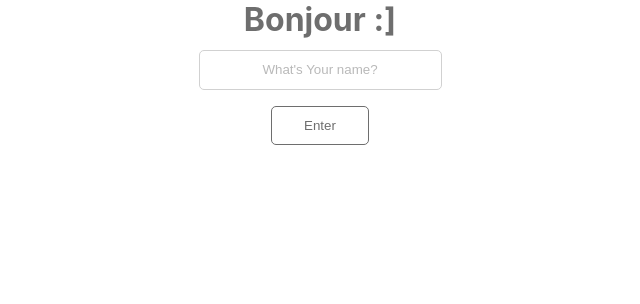
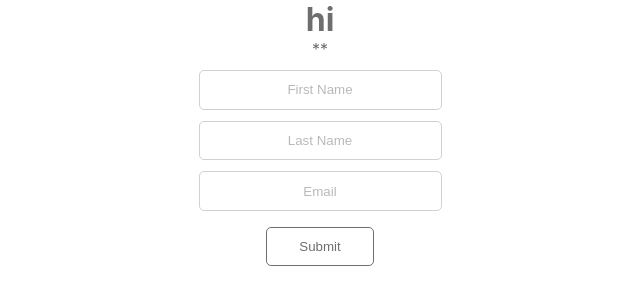
Before and after one commit to mudittt/webdev-bootcamp, a React (Create React App) app in the folder REACT-demo/navbar/: page / in a window 1280 px wide. Shown: the top 304 px of the page, without its empty margins (320-960 px from the left). Built offline with nearby package versions, Linux system fonts and the light colour scheme.

Commit message:
Dealing with complex States in React

```diff
--- /dev/null
+++ b/REACT-demo/navbar/src/ComplexState.js
@@ -0,0 +1,123 @@
+import "./App.css";
+import React from "react";
+
+function ComplexState() {
+  //   let [firstEnteredName, setFirstEnteredName] = React.useState("");
+  //   let [lastEnteredName, setLastEnteredName] = React.useState("");
+  let [contactInfo, setContactInfo] = React.useState({
+    firstEnteredName: "",
+    lastEnteredName: "",
+    emailEntered: "",
+  });
+
+  //   function handleFirstName(e) {
+  //     setFirstEnteredName(e.target.value);
+  //     e.preventDefault();
+  //   }
+  //   function handleLastName(e) {
+  //     setLastEnteredName(e.target.value);
+  //     e.preventDefault();
+  //   }
+  function handleFullContactInfo(e) {
+    // {there is a problem here, we are deleting one item of  the object basically}
+    // if (e.target.name === "lName") {
+    //   setFullName({ lastEnteredName: e.target.value });
+    // } else {
+    //   setFullName({ firstEnteredName: e.target.value });
+    // }
+
+    // thats why we defined a arrow function to access the previous value.
+    setContactInfo((previousValue) => {
+      // we must never use event (e) inside the setFullname type of funcions
+      // synthetic event
+
+      // destructuring an object, accessing name and value attribute
+      let { name, value } = e.target;
+
+      return {
+        // spread operator .
+        ...previousValue,
+        // if we do not use the square brackets it will read 'name' as a string
+        [name]: value,
+      };
+
+      /*
+      if (name === "firstEnteredName") {
+        return {
+          firstEnteredName: value,
+          lastEnteredName: previousValue.lastEnteredName,
+          emailEntered: previousValue.emailEntered,
+        };
+      } else if (name === "lastEnteredName") {
+        return {
+          lastEnteredName: value,
+          firstEnteredName: previousValue.firstEnteredName,
+          emailEntered: previousValue.emailEntered,
+        };
+      } else if (name === "emailEntered") {
+        return {
+          emailEntered: value,
+          lastEnteredName: previousValue.lastEnteredName,
+          firstEnteredName: previousValue.firstEnteredName,
+        };
+      }
+    });
+    e.preventDefault();
+    */
+    });
+  }
+
+  return (
+    <div className="App">
+      <h1>
+        {/* hi {firstEnteredName} {lastEnteredName} */}
+        hi {contactInfo.firstEnteredName} {contactInfo.lastEnteredName}
+      </h1>
+      <p>*{contactInfo.emailEntered}*</p>
+      <form action="">
+        <input
+          className="input"
+          type="text"
+          placeholder="First Name"
+          //   name="fName"
+          name="firstEnteredName"
+          value={contactInfo.firstEnteredName}
+          //   it will call the function 'handleFullContactInfo'
+          //   whenever there is a change in the input.
+          onChange={handleFullContactInfo}
+          autoComplete="off"
+          spellCheck="false"
+        />
+
+        <input
+          className="input"
+          type="text"
+          placeholder="Last Name"
+          //   name="lName"
+          name="lastEnteredName"
+          value={contactInfo.lastEnteredName}
+          //   it will call the function 'handleFullContactInfo'
+          //   whenever there is a change in the input.
+          onChange={handleFullContactInfo}
+          autoComplete="off"
+          spellCheck="false"
+        />
+
+        <input
+          className="input"
+          type="email"
+          placeholder="Email"
+          name="emailEntered"
+          value={contactInfo.emailEntered}
+          //   it will call the function 'handleFullContactInfo'
+          //   whenever there is a change in the input.
+          onChange={handleFullContactInfo}
+          autoComplete="off"
+          spellCheck="false"
+        />
+        <button className="btn">Submit</button>
+      </form>
+    </div>
+  );
+}
+export default ComplexState;
--- a/REACT-demo/navbar/src/index.js
+++ b/REACT-demo/navbar/src/index.js
@@ -12,7 +12,9 @@ import ConditionalRendering from "./ConditionalRendering";
 import HooksState from "./Hooks-State";
 // eslint-disable-next-line
 import EventHandler from "./EventHandler";
+// eslint-disable-next-line
 import Forms from "./Forms";
+import ComplexState from "./ComplexState";
 
 const root = ReactDOM.createRoot(document.getElementById("root"));
 // ReactDOM.render(WHAT_TO_SHOW, WHERE_TO_SHOW, CALLBACK)
@@ -23,7 +25,8 @@ root.render(
     {/* <ConditionalRendering /> */}
     {/* <HooksState /> */}
     {/* <EventHandler /> */}
-    <Forms />
+    {/* <Forms /> */}
+    <ComplexState />
   </React.StrictMode>
 );
 
```
